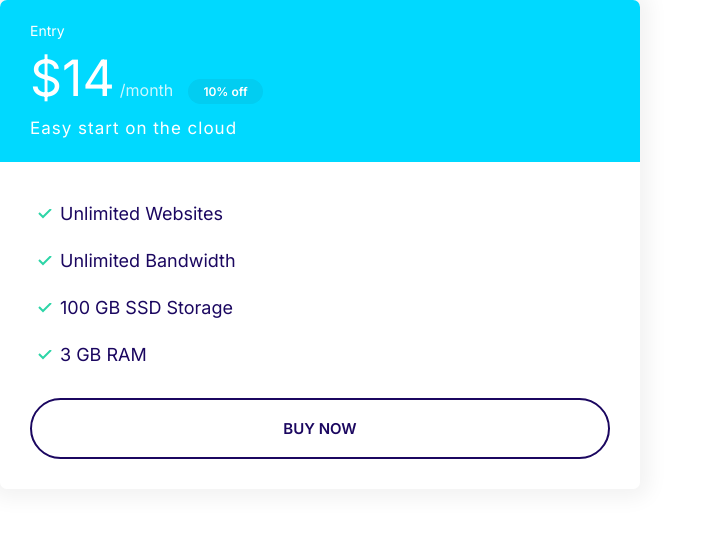
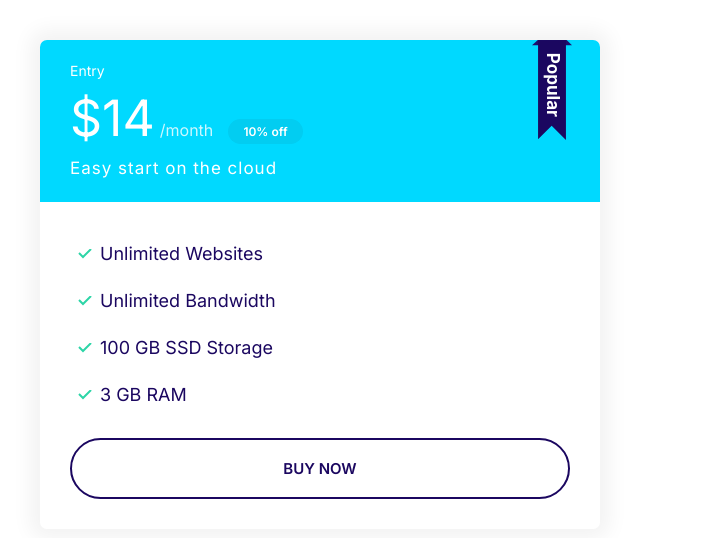
Before and after one commit to dan-jon32/moshify, a plain HTML site: page index.html in a window 1280 px wide. Shown: the whole page, without its empty margins (0-703 px from the left). Drawn offline with Linux system fonts and the light colour scheme.

Commit message:
Build plan popular component.

```diff
--- a/css/styles.css
+++ b/css/styles.css
@@ -336,6 +336,19 @@
   margin-bottom: 2rem;
 }
 
+.plan--popular .card__header {
+  position: relative;
+}
+
+.plan--popular .card__header::before {
+  content: url(../images/popular.svg);
+  width: 40px;
+  display: inline-block;
+  position: absolute;
+  top: 0;
+  right: 5%;
+}
+
 @media screen and (min-width: 1024px) {
   .plan__name {
     font-size: 1.4rem;
@@ -351,5 +364,5 @@
 
   .plan__description {
     font-size: 1.7rem;
-
+  }
 }
--- a/index.html
+++ b/index.html
@@ -15,8 +15,8 @@
     />
   </head>
   <body>
-    <div style="width: 50%">
-      <div class="plan">
+    <div style="width: 50%; padding: 4rem">
+      <div class="plan plan--popular">
         <div class="card card--secondary">
           <header class="card__header">
             <h3 class="plan__name">Entry</h3>
```
Also changed, not shown: images/popular.svg (added).
